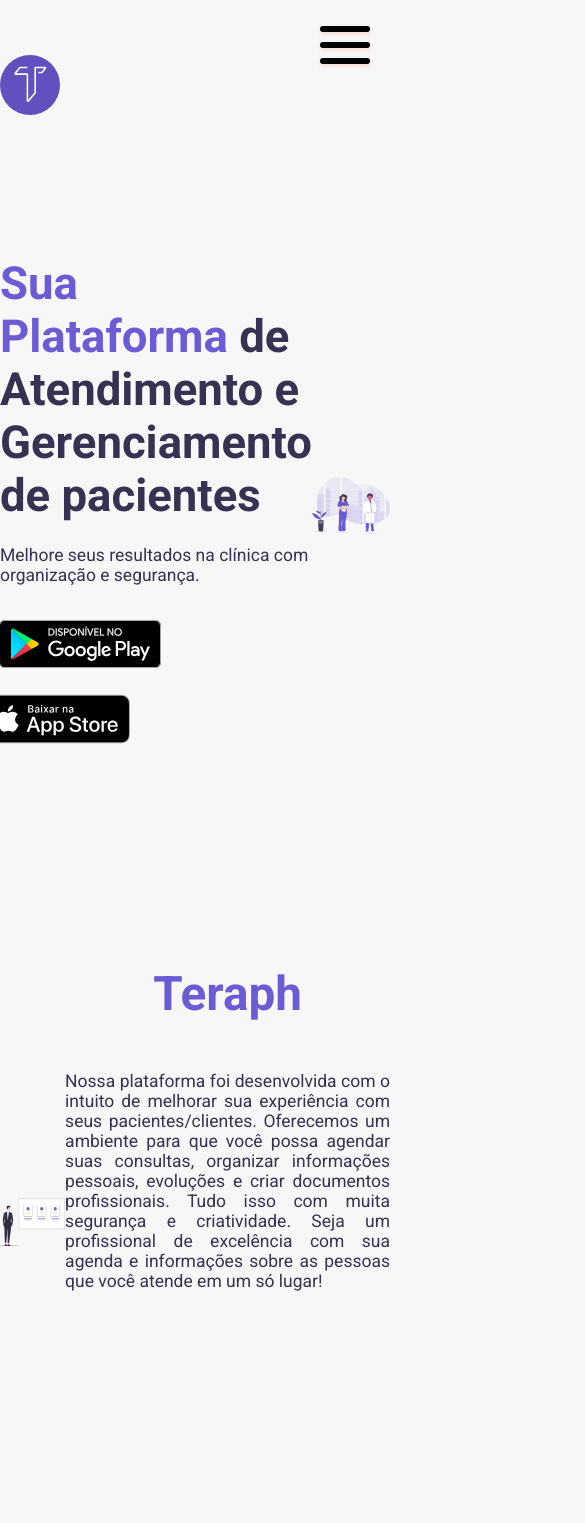
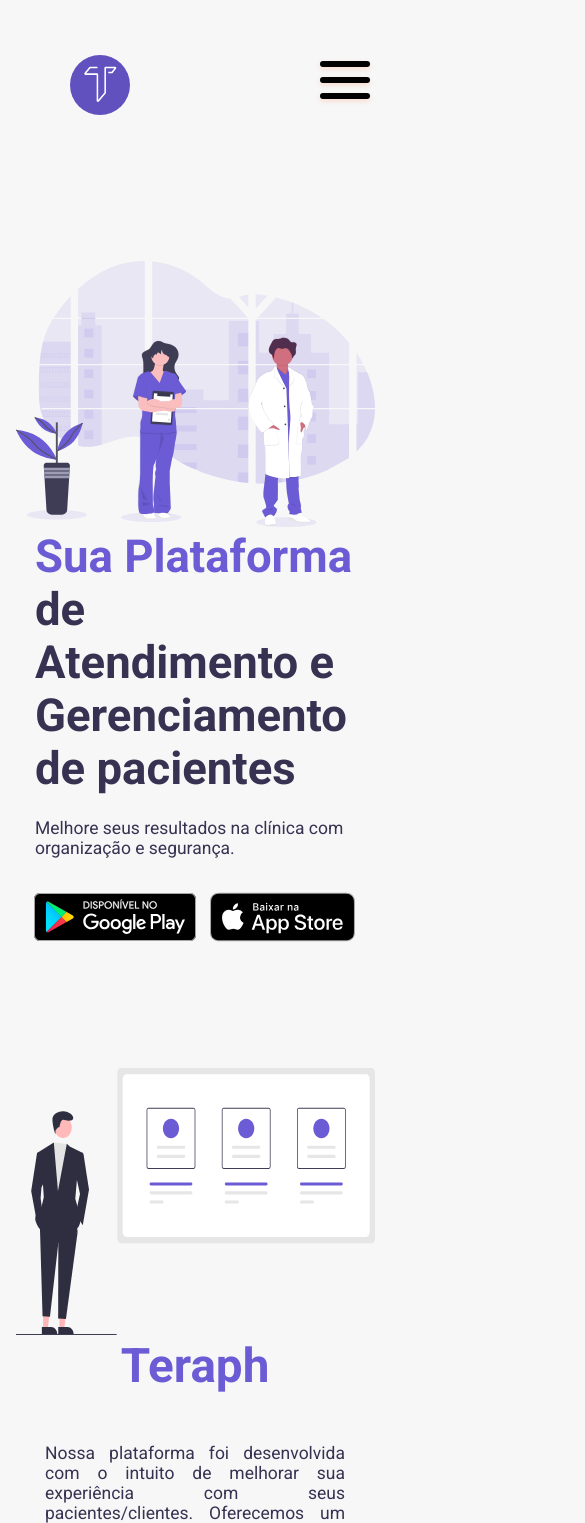
Before and after one commit to Criative-Inc/TeraphLandingPage, a Next.js app: page / in a window 390 px wide. Shown: the top 1523 px of the page, 585 px wide, since content can reach past the window. Built offline with nearby package versions, Linux system fonts and the light colour scheme.

Commit message:
working in resposive :iphone:

```diff
--- a/src/components/Header/styles.ts
+++ b/src/components/Header/styles.ts
@@ -9,7 +9,7 @@
 
   .menu-btn {
     position: absolute;
-    top: 20px;
+    top: 55px;
     right: 20px;
     z-index: 1000;
 
@@ -168,6 +168,10 @@
     }
   }
 
+  @media (max-width: 1280px) {
+    margin: 0 5rem;
+  }
+
   @media (max-width: 970px) {
     nav {
       display: none;
--- a/src/components/Plans/styles.ts
+++ b/src/components/Plans/styles.ts
@@ -63,4 +63,14 @@
       margin-bottom: 18px;
     }
   }
+
+  @media (max-width: 930px) {
+    margin: 3rem 0;
+  }
+
+  @media (max-width: 470px) {
+    .plan-box {
+      width: 310px;
+    }
+  }
 `;
--- a/src/components/Testimony/styles.ts
+++ b/src/components/Testimony/styles.ts
@@ -48,4 +48,16 @@
       }
     }
   }
+
+  @media (max-width: 620px) {
+    max-width: 400px;
+    height: 100%;
+    padding-bottom: 20px;
+  }
+
+  @media (max-width: 470px) {
+    max-width: 300px;
+    height: 100%;
+    padding-bottom: 20px;
+  }
 `;
--- a/src/pages/styles.ts
+++ b/src/pages/styles.ts
@@ -36,6 +36,49 @@
       cursor: pointer;
     }
   }
+
+  @media (max-width: 1280px) {
+    flex-direction: column-reverse;
+    margin-top: 8rem;
+
+    figure {
+      width: 559px;
+      height: 489px;
+    }
+  }
+
+  @media (max-width: 620px) {
+    .hero-section {
+      max-width: 400px;
+    }
+
+    figure {
+      width: 459px;
+      height: 389px;
+    }
+  }
+
+  @media (max-width: 470px) {
+    .hero-section {
+      max-width: 320px;
+    }
+
+    figure {
+      width: 359px;
+      height: 389px;
+    }
+  }
+
+  @media (max-width: 380px) {
+    .hero-section h1 {
+      font-size: 2.65rem;
+    }
+
+    figure {
+      width: 310px;
+      height: 230px;
+    }
+  }
 `;
 
 export const ContentProject = styled.section`
@@ -63,6 +106,49 @@
       text-align: justify;
     }
   }
+
+  @media (max-width: 1280px) {
+    flex-direction: column;
+    margin-top: 8rem;
+
+    figure {
+      width: 559px;
+      height: 489px;
+    }
+  }
+
+  @media (max-width: 620px) {
+    .description-project {
+      max-width: 400px;
+    }
+
+    figure {
+      width: 459px;
+      height: 389px;
+    }
+  }
+
+  @media (max-width: 470px) {
+    .description-project {
+      max-width: 300px;
+    }
+
+    figure {
+      width: 359px;
+      height: 289px;
+    }
+  }
+
+  @media (max-width: 380px) {
+    .description-project h1 {
+      font-size: 2.65rem;
+    }
+
+    figure {
+      width: 310px;
+      height: 289px;
+    }
+  }
 `;
 
 export const ContentFunctionalities = styled.section`
@@ -83,6 +169,21 @@
     font-weight: medium;
 
     text-align: center;
+  }
+
+  @media (max-width: 930px) {
+    height: 80vh;
+
+    .box-cards {
+      flex-wrap: wrap;
+      margin-top: 20px;
+    }
+  }
+
+  @media (max-width: 380px) {
+    h1 {
+      font-size: 2.65rem;
+    }
   }
 `;
 
@@ -105,6 +206,20 @@
 
     text-align: center;
   }
+
+  @media (max-width: 1120px) {
+    height: 100%;
+  }
+
+  @media (max-width: 930px) {
+    margin-top: 100px;
+  }
+
+  @media (max-width: 380px) {
+    h1 {
+      font-size: 2.65rem;
+    }
+  }
 `;
 
 export const ContentPlans = styled.section`
@@ -126,4 +241,20 @@
 
     text-align: center;
   }
+
+  @media (max-width: 930px) {
+    height: 100%;
+
+    .box-plans {
+      flex-direction: column;
+      justify-content: center;
+      align-items: center;
+    }
+  }
+
+  @media (max-width: 380px) {
+    h1 {
+      font-size: 2.65rem;
+    }
+  }
 `;
```
